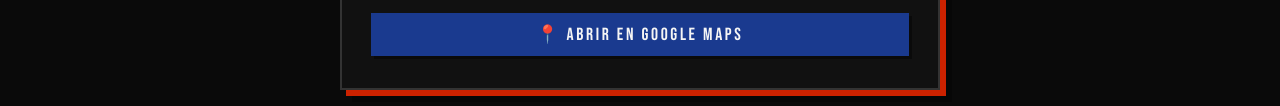
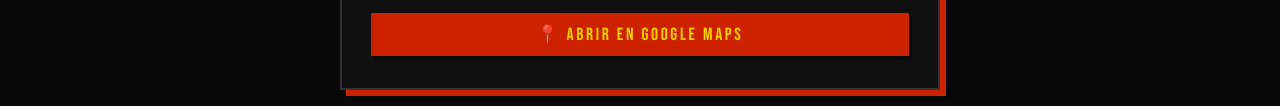
Before and after one commit to cjhirashi/invitacion-ana-luis, a plain HTML site: page index.html in a window 1280 px wide. Shown: the part 1889-1995 px from the top of the page. Drawn offline with nearby package versions, Linux system fonts and the light colour scheme.

Commit message:
Change map button color to match theme (red/yellow)

```diff
--- a/index.html
+++ b/index.html
@@ -664,7 +664,7 @@
       href="https://www.google.com/maps/dir/?api=1&destination=Calle+16+de+Septiembre+14,+Lerma+de+Villada+Centro,+Lerma,+M%C3%A9xico"
       target="_blank"
       rel="noopener noreferrer"
-      style="display:block;margin-top:1rem;text-align:center;background:var(--blue);color:var(--white);font-family:'Bebas Neue',sans-serif;font-size:1.1rem;letter-spacing:.15em;padding:.7rem 1rem;text-decoration:none;box-shadow:3px 3px 0 var(--black);">
+      style="display:block;margin-top:1rem;text-align:center;background:var(--red);color:var(--yellow);font-family:'Bebas Neue',sans-serif;font-size:1.1rem;letter-spacing:.15em;padding:.7rem 1rem;text-decoration:none;box-shadow:3px 3px 0 var(--black);">
       📍 Abrir en Google Maps
     </a>
   </div>
```
